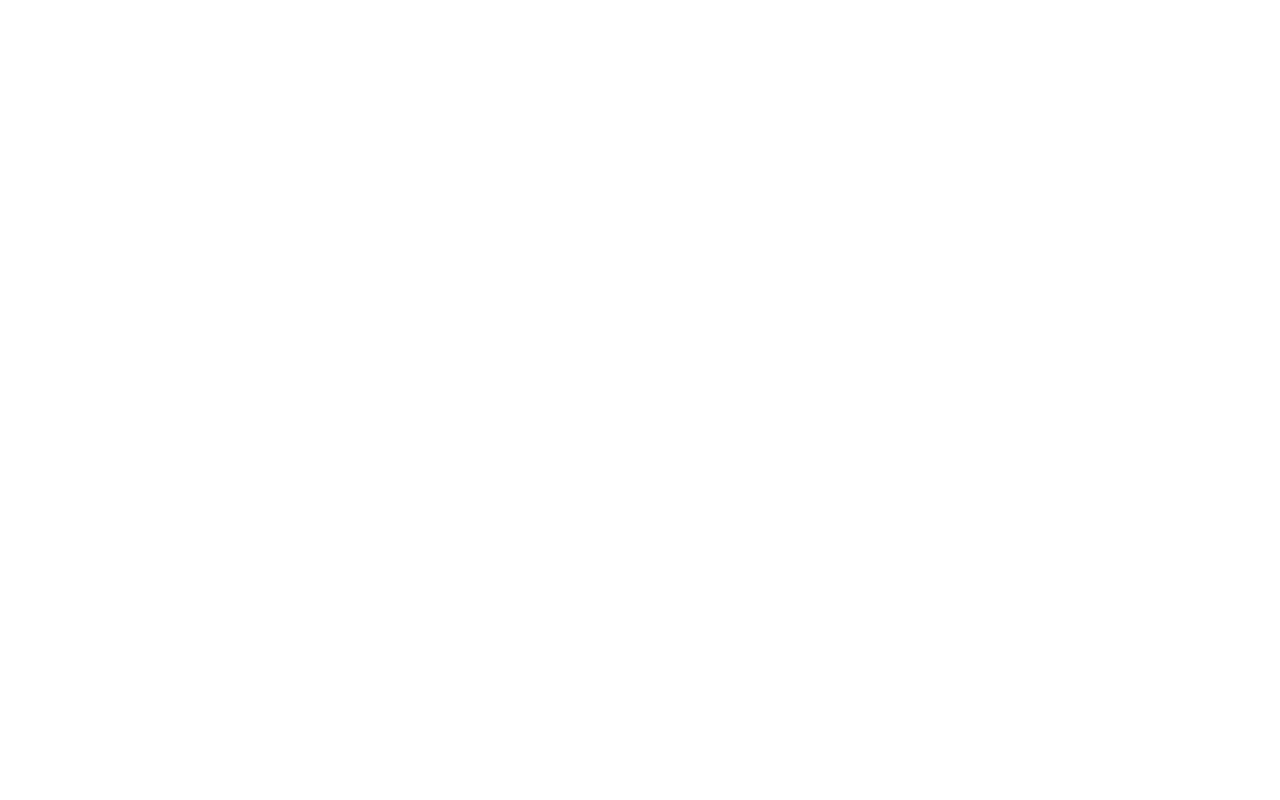
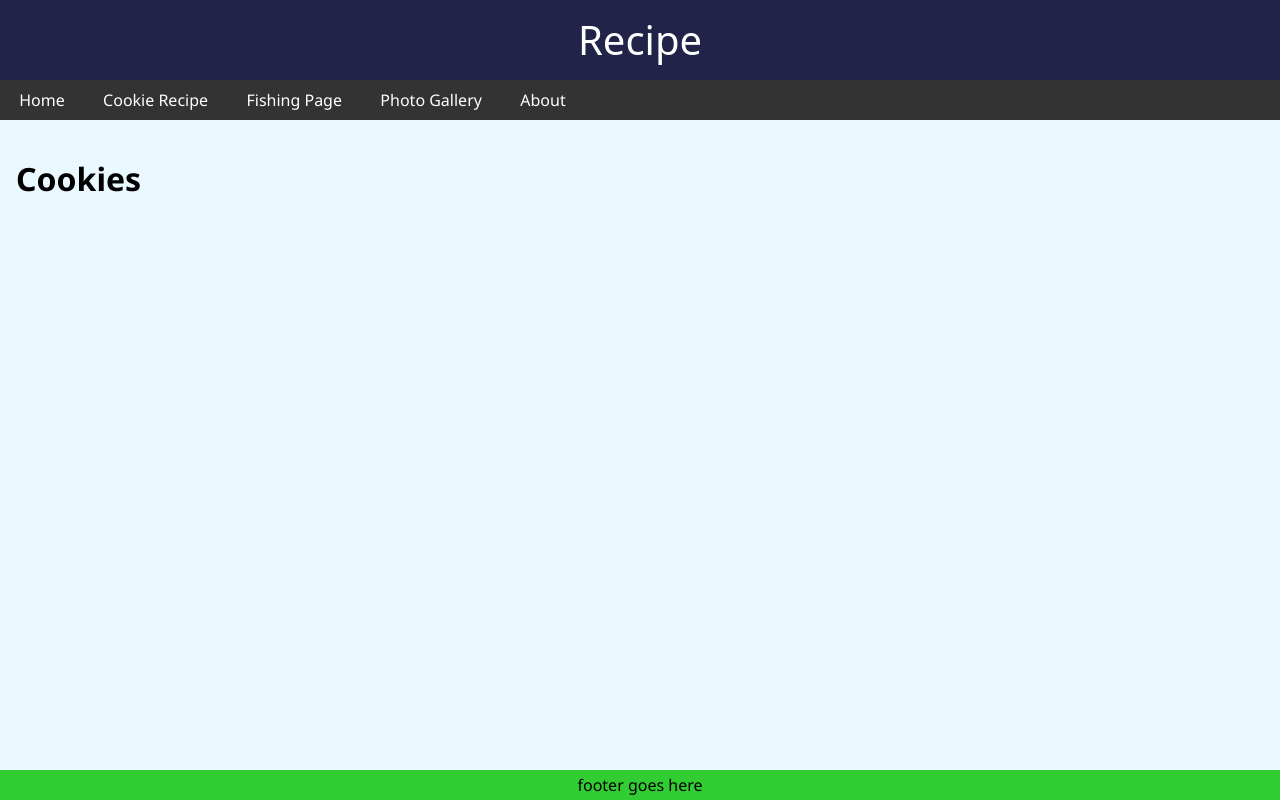
Before and after one commit to MrJonRoberts/year_8_website, a plain HTML site: page recipe.html in a window 1280 px wide. Drawn offline with Linux system fonts and the light colour scheme; a web font is replaced by a local one.

Commit message:
Update recipe.html

```diff
--- a/recipe.html
+++ b/recipe.html
@@ -1,8 +1,29 @@
 <!DOCTYPE html>
 <html lang="en">
-    <head>
-        <meta charset="UTF-8" />
-        <title>Title</title>
-    </head>
-    <body></body>
+  <head>
+    <meta charset="UTF-8" />
+    <title>Recipe PAGE</title>
+    <link rel="stylesheet" href="styles.css" />
+  </head>
+
+  <body>
+    <header>Recipe</header>
+
+    <nav>
+      <ul>
+        <li><a href="index.html">Home</a></li>
+        <li><a href="recipe.html">Cookie Recipe</a></li>
+        <li><a href="fishing.html">Fishing Page</a></li>
+        <li><a href="gallery.html">Photo Gallery</a></li>
+        <li><a href="about.html">About</a></li>
+      </ul>
+    </nav>
+
+    <main>
+      <h1>Cookies</h1>
+
+    </main>
+
+    <footer>footer goes here</footer>
+  </body>
 </html>
```
